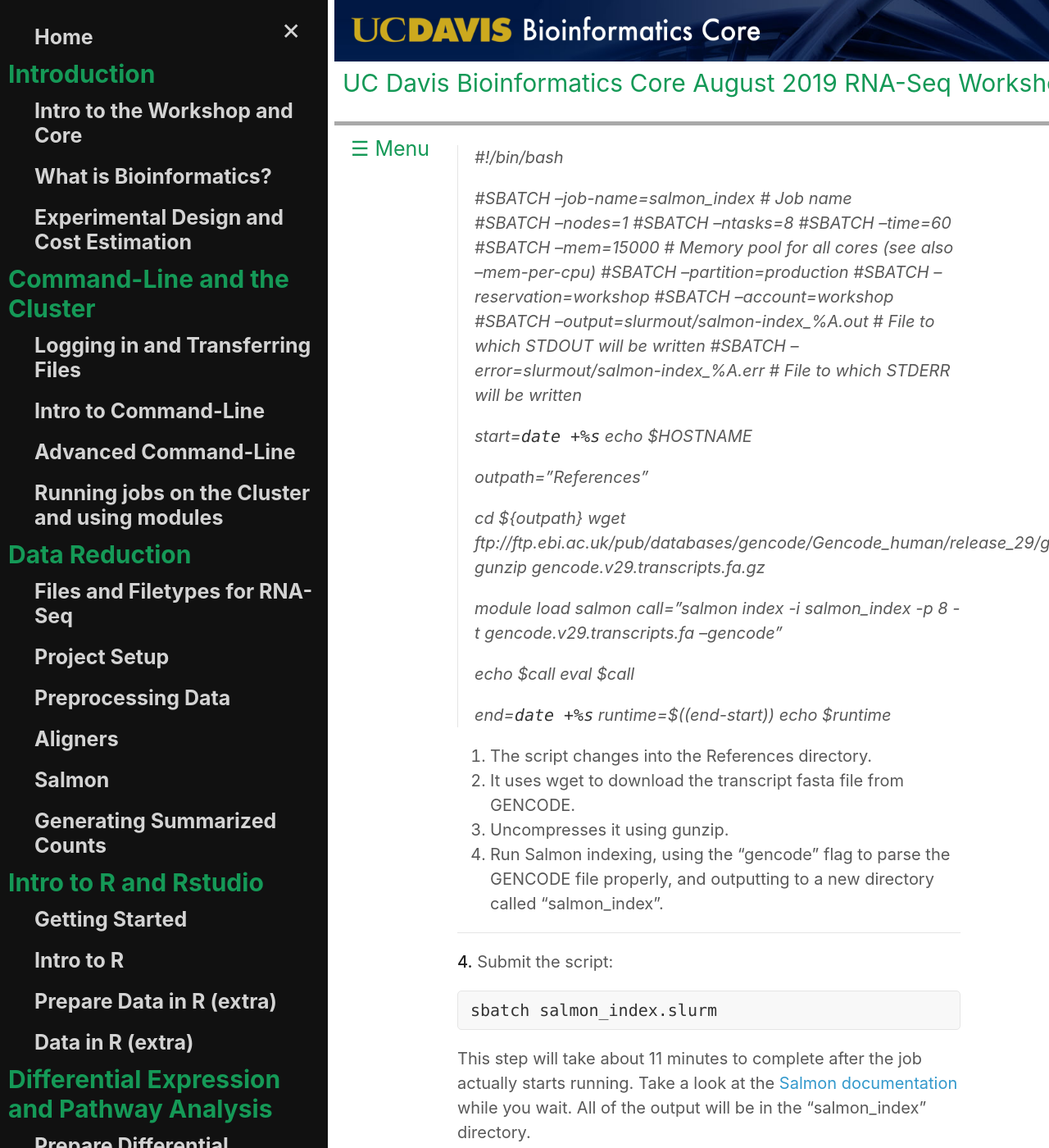
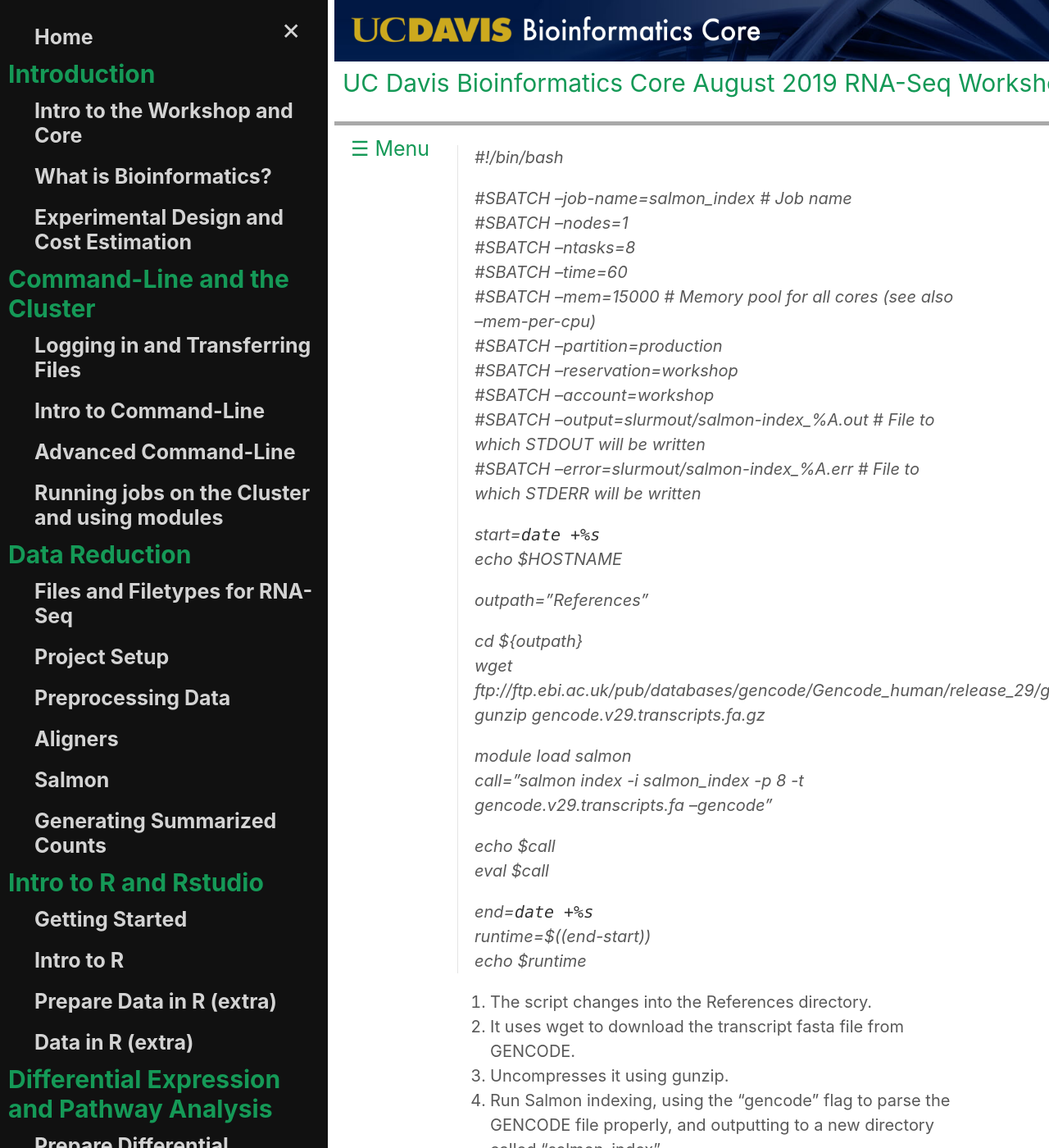
Before and after one commit to ucdavis-bioinformatics-training/2019_August_UCD_mRNAseq_Workshop, a Jekyll site: the page built from data_reduction/salmon.md, in a window 1280 px wide and 1400 px high, scrolled down 940 px. Shown: the whole window at 82% size. Built offline with Jekyll 4.4.1, drawn with Linux system fonts in a browser that asks for light colours; our own code applies the rules of GitHub Pages for plain Markdown files.

Commit message:
adding docs

```diff
--- a/data_reduction/salmon.md
+++ b/data_reduction/salmon.md
@@ -30,33 +30,33 @@
 > #!/bin/bash
 >
 > #SBATCH --job-name=salmon_index # Job name<br>
-> #SBATCH --nodes=1
-> #SBATCH --ntasks=8
-> #SBATCH --time=60
-> #SBATCH --mem=15000 # Memory pool for all cores (see also --mem-per-cpu)
-> #SBATCH --partition=production
-> #SBATCH --reservation=workshop
-> #SBATCH --account=workshop
-> #SBATCH --output=slurmout/salmon-index_%A.out # File to which STDOUT will be written
+> #SBATCH --nodes=1<br>
+> #SBATCH --ntasks=8<br>
+> #SBATCH --time=60<br>
+> #SBATCH --mem=15000 # Memory pool for all cores (see also --mem-per-cpu)<br>
+> #SBATCH --partition=production<br>
+> #SBATCH --reservation=workshop<br>
+> #SBATCH --account=workshop<br>
+> #SBATCH --output=slurmout/salmon-index_%A.out # File to which STDOUT will be written<br>
 > #SBATCH --error=slurmout/salmon-index_%A.err # File to which STDERR will be written
 >
-> start=`date +%s`
+> start=`date +%s`<br>
 > echo $HOSTNAME
 >
 > outpath="References"
 >
-> cd ${outpath}
-> wget ftp://ftp.ebi.ac.uk/pub/databases/gencode/Gencode_human/release_29/gencode.v29.transcripts.fa.gz
+> cd ${outpath}<br>
+> wget ftp://ftp.ebi.ac.uk/pub/databases/gencode/Gencode_human/release_29/gencode.v29.transcripts.fa.gz<br>
 > gunzip gencode.v29.transcripts.fa.gz
 >
-> module load salmon
+> module load salmon<br>
 > call="salmon index -i salmon_index -p 8 -t gencode.v29.transcripts.fa --gencode"
 >
-> echo $call
+> echo $call<br>
 > eval $call
 >
-> end=`date +%s`
-> runtime=$((end-start))
+> end=`date +%s`<br>
+> runtime=$((end-start))<br>
 > echo $runtime
 
 1. The script changes into the References directory.
```
